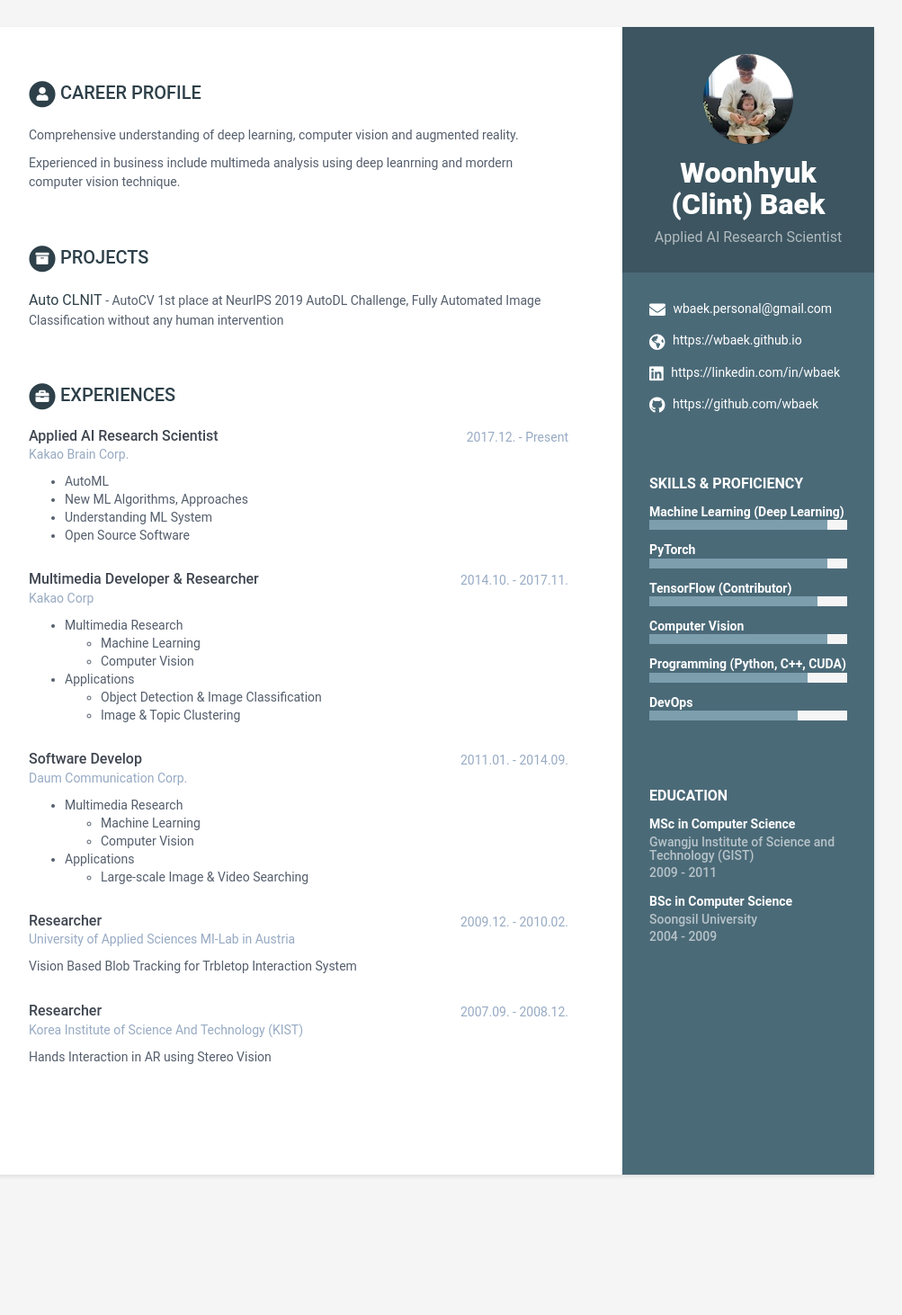
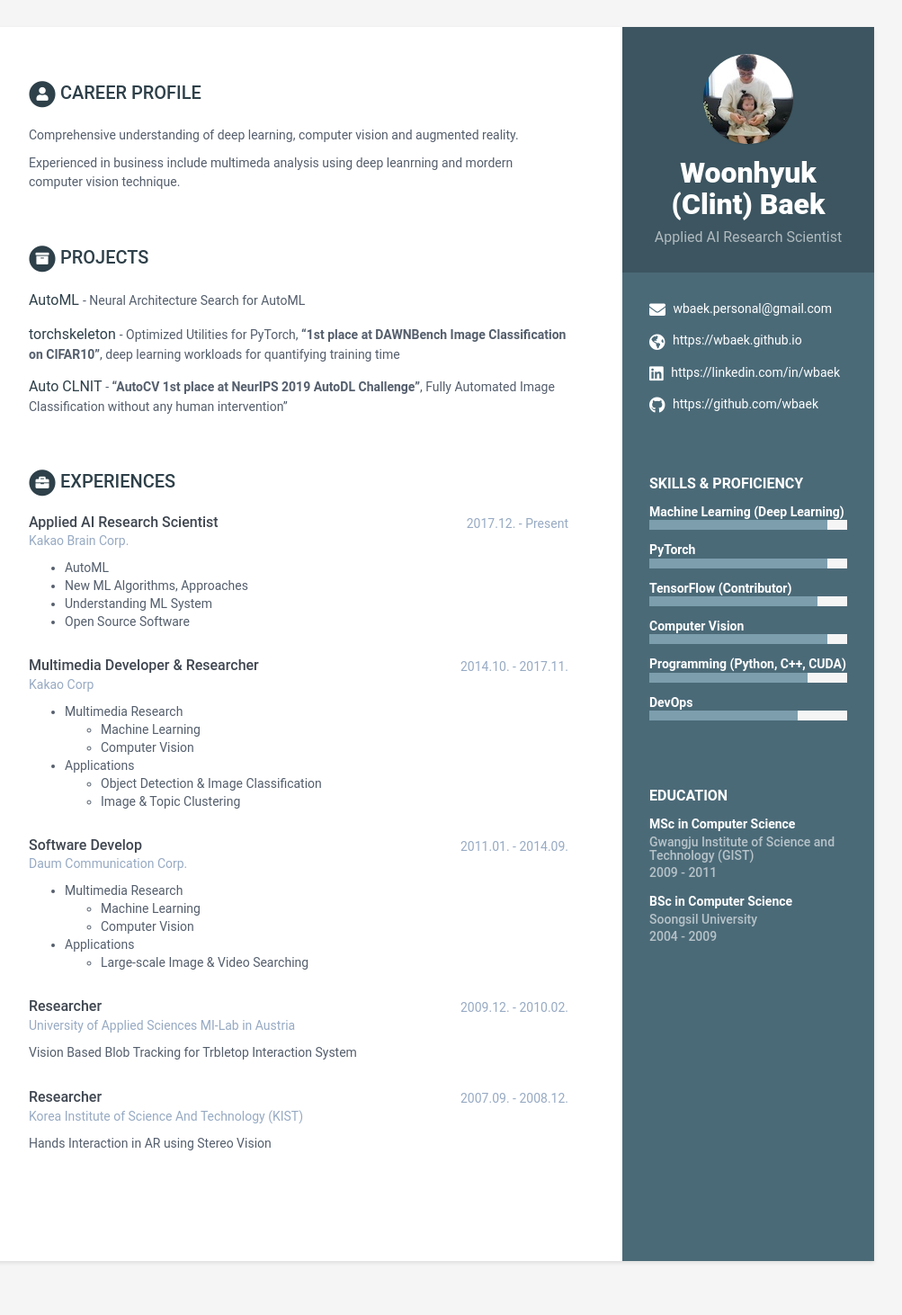
Before and after one commit to wbaek/wbaek.github.io, a Jekyll site: the page built from index.html, in a window 1280 px wide. Shown: the whole page at 90% size, without its empty margins (168-1171 px from the left). Built offline with Jekyll 4.4.1, drawn with Linux system fonts in a browser that asks for light colours; before the commit the page ends 1366 px from its top, so only the background shows below that.

Commit message:
add torchskeleton at assignments

```diff
--- a/_config.yml
+++ b/_config.yml
@@ -1,10 +1,10 @@
 #Update all the sections by editing the data.yml file inside _data folder.
 
 # Site Settings
-title: Clint Resume
+title: Woonhyuk (Clint) Baek
 url: 'https://wbaek.github.io'
 baseurl: '' # '/online-cv' #change it according to your repository name
-description: A beautiful Jekyll theme for creating resume
+description: Woonhyuk (Clint) Baek Resume
 # Style will be applied only after restarting the build or serve. Just choose one of the options.
 theme_skin: ceramic # blue turquoise green berry orange ceramic
 chrome_mobile_color: #use hex colors (ex:#1976d2) or leave empty if you don't want a color for chrome mobile searchbar
--- a/_data/data.yml
+++ b/_data/data.yml
@@ -97,13 +97,18 @@ projects:
     assignments:
       - title: AutoML
         time: 2019. - present
+        link: "#"
         tagline: "Neural Architecture Search for AutoML"
 
-    assignments:
+      - title: torchskeleton
+        time: 2019. - 2019.
+        link: "https://github.com/wbaek/torchskeleton/releases/tag/v0.2.0_dawnbench_cifar10_release"
+        tagline: Optimized Utilities for PyTorch, <strong>"1st place at DAWNBench Image Classification on CIFAR10"</strong>, deep learning workloads for quantifying training time
+
       - title: Auto CLNIT
         time: 2019. - 2019.
         link: "https://kakaobrain.com/press/75"
-        tagline: "AutoCV 1st place at NeurIPS 2019 AutoDL Challenge, Fully Automated Image Classification without any human intervention"
+        tagline: <strong>"AutoCV 1st place at NeurIPS 2019 AutoDL Challenge"</strong>, Fully Automated Image Classification without any human intervention"
 
 
 #
--- a/_includes/projects.html
+++ b/_includes/projects.html
@@ -25,7 +25,7 @@
       </span>
 
       {% if project.tagline %}
-      - <span class="project-tagline">{{ project.tagline }}</span>
+      - <span class="project-tagline">{{ project.tagline | smartify }}</span>
       {% endif %}
 
     </div><!--//item-->
```
